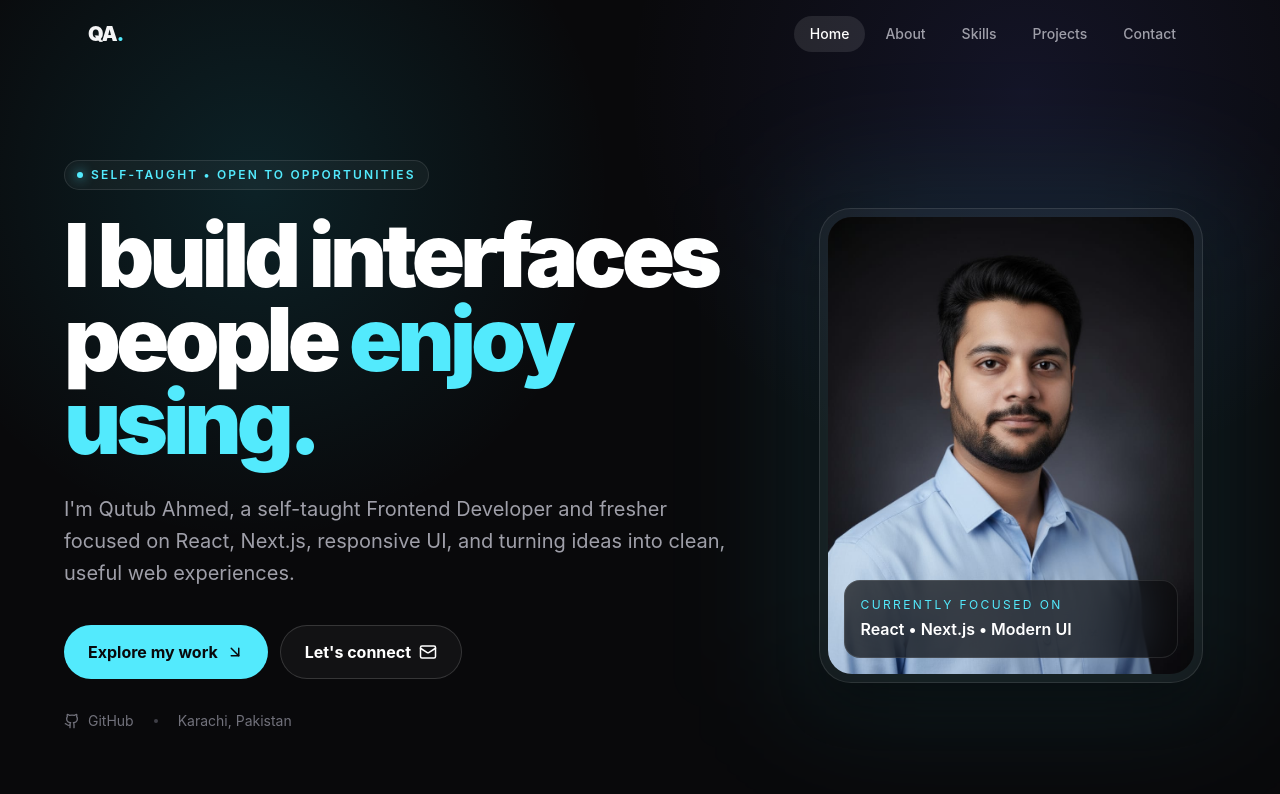
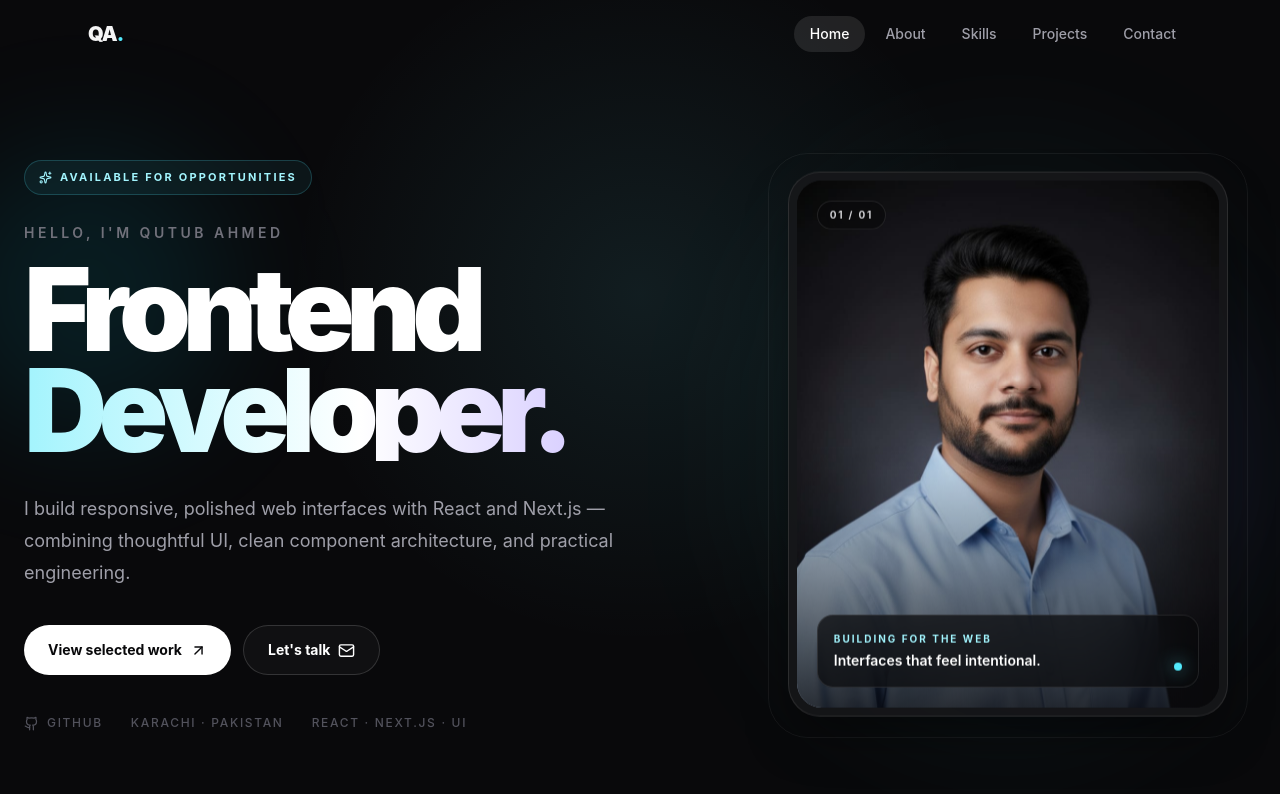
Before and after one commit to qutubahmed732/Portfolio, a React (Vite) app: page / in a window 1280 px wide. Shown: the top 794 px of the page. Built offline with nearby package versions, Linux system fonts and the light colour scheme.

Commit message:
feat: create immersive premium hero experience

```diff
--- a/src/components/Hero.jsx
+++ b/src/components/Hero.jsx
@@ -1,64 +1,102 @@
 import { useEffect, useRef } from "react";
-import { ArrowDownRight, Github, Mail } from "lucide-react";
+import { ArrowUpRight, Github, Mail, Sparkles } from "lucide-react";
 import myImage from "../images/my_image.jpeg";
 
 export default function Hero() {
   const heroRef = useRef(null);
 
   useEffect(() => {
-    if (!window.gsap || window.matchMedia("(prefers-reduced-motion: reduce)").matches) return undefined;
+    const root = heroRef.current;
+    if (!root || !window.gsap || window.matchMedia("(prefers-reduced-motion: reduce)").matches) return undefined;
+
     const gsap = window.gsap;
     const ctx = gsap.context(() => {
-      gsap.from(".hero-kicker, .hero-title, .hero-copy, .hero-actions, .hero-card", { y: 32, opacity: 0, duration: 0.8, stagger: 0.1, ease: "power3.out" });
-    }, heroRef);
-    return () => ctx.revert();
+      gsap.fromTo(".hero-reveal", { y: 42, opacity: 0 }, { y: 0, opacity: 1, duration: 0.9, stagger: 0.09, ease: "power3.out" });
+      gsap.to(".hero-orb-a", { x: 70, y: 35, duration: 7, repeat: -1, yoyo: true, ease: "sine.inOut" });
+      gsap.to(".hero-orb-b", { x: -55, y: -30, duration: 9, repeat: -1, yoyo: true, ease: "sine.inOut" });
+      gsap.to(".hero-image", { y: -10, duration: 3.8, repeat: -1, yoyo: true, ease: "sine.inOut" });
+    }, root);
+
+    const onPointerMove = (event) => {
+      const rect = root.getBoundingClientRect();
+      root.style.setProperty("--mx", `${event.clientX - rect.left}px`);
+      root.style.setProperty("--my", `${event.clientY - rect.top}px`);
+    };
+    root.addEventListener("pointermove", onPointerMove, { passive: true });
+    return () => {
+      root.removeEventListener("pointermove", onPointerMove);
+      ctx.revert();
+    };
   }, []);
 
   return (
-    <section ref={heroRef} id="home" className="relative isolate overflow-hidden px-6 pb-20 pt-32 sm:pb-28 sm:pt-40">
-      <div className="pointer-events-none absolute inset-0 -z-10 bg-[radial-gradient(circle_at_20%_20%,rgba(34,211,238,.12),transparent_28%),radial-gradient(circle_at_80%_10%,rgba(99,102,241,.12),transparent_30%)]" />
-      <div className="mx-auto grid max-w-6xl items-center gap-14 lg:grid-cols-[1.25fr_.75fr]">
+    <section ref={heroRef} id="home" className="relative isolate min-h-[calc(100vh-1px)] overflow-hidden border-b border-white/10 px-6 pb-16 pt-32 sm:pt-40 lg:pb-24">
+      <div className="hero-grid pointer-events-none absolute inset-0 -z-20 opacity-60" />
+      <div className="pointer-events-none absolute inset-0 -z-10 bg-[radial-gradient(500px_circle_at_var(--mx,50%)_var(--my,30%),rgba(103,232,249,.09),transparent_70%)]" />
+      <div className="hero-orb-a pointer-events-none absolute -left-32 top-28 -z-10 h-72 w-72 rounded-full bg-cyan-400/10 blur-3xl" />
+      <div className="hero-orb-b pointer-events-none absolute right-0 top-1/3 -z-10 h-80 w-80 rounded-full bg-violet-500/10 blur-3xl" />
+
+      <div className="mx-auto grid max-w-7xl items-center gap-16 lg:grid-cols-[1.15fr_.85fr]">
         <div>
-          <div className="hero-kicker mb-6 inline-flex items-center gap-2 rounded-full border border-white/10 bg-white/[.04] px-3 py-1.5 text-xs font-semibold uppercase tracking-[.18em] text-cyan-300">
-            <span className="h-1.5 w-1.5 rounded-full bg-cyan-300 shadow-[0_0_12px_currentColor]" /> Self-taught • Open to opportunities
+          <div className="hero-reveal mb-7 inline-flex items-center gap-2 rounded-full border border-cyan-300/20 bg-cyan-300/[.06] px-3.5 py-2 text-[11px] font-bold uppercase tracking-[.2em] text-cyan-200">
+            <Sparkles size={13} /> Available for opportunities
           </div>
-          <h1 className="hero-title max-w-4xl text-5xl font-black tracking-[-.055em] text-white sm:text-7xl lg:text-[5.5rem] lg:leading-[.95]">
-            I build interfaces people <span className="text-cyan-300">enjoy using.</span>
+
+          <p className="hero-reveal mb-4 text-sm font-semibold tracking-[.25em] text-zinc-500">HELLO, I'M QUTUB AHMED</p>
+          <h1 className="hero-reveal max-w-5xl text-[clamp(3.5rem,9vw,7.5rem)] font-black leading-[.88] tracking-[-.075em] text-white">
+            Frontend
+            <span className="block bg-gradient-to-r from-cyan-200 via-white to-violet-300 bg-clip-text text-transparent">Developer.</span>
           </h1>
-          <p className="hero-copy mt-7 max-w-2xl text-lg leading-8 text-zinc-400 sm:text-xl">
-            I'm Qutub Ahmed, a self-taught Frontend Developer and fresher focused on React, Next.js, responsive UI, and turning ideas into clean, useful web experiences.
+          <p className="hero-reveal mt-8 max-w-2xl text-base leading-7 text-zinc-400 sm:text-lg sm:leading-8">
+            I build responsive, polished web interfaces with React and Next.js — combining thoughtful UI, clean component architecture, and practical engineering.
           </p>
-          <div className="hero-actions mt-9 flex flex-col gap-3 sm:flex-row">
-            <a href="#projects" className="group inline-flex items-center justify-center gap-2 rounded-full bg-cyan-300 px-6 py-3.5 font-bold text-zinc-950 transition hover:-translate-y-0.5 hover:bg-cyan-200">
-              Explore my work <ArrowDownRight size={18} className="transition group-hover:translate-x-0.5 group-hover:translate-y-0.5" />
+
+          <div className="hero-reveal mt-9 flex flex-col gap-3 sm:flex-row">
+            <a href="#projects" className="group inline-flex items-center justify-center gap-2 rounded-full bg-white px-6 py-3.5 text-sm font-bold text-zinc-950 transition duration-300 hover:-translate-y-1 hover:bg-cyan-100">
+              View selected work <ArrowUpRight size={17} className="transition group-hover:translate-x-0.5 group-hover:-translate-y-0.5" />
             </a>
-            <a href="#contact" className="inline-flex items-center justify-center gap-2 rounded-full border border-white/15 bg-white/[.04] px-6 py-3.5 font-bold text-white transition hover:-translate-y-0.5 hover:bg-white/[.08]">
-              Let's connect <Mail size={18} />
+            <a href="mailto:qutubahmed104@gmail.com" className="inline-flex items-center justify-center gap-2 rounded-full border border-white/15 bg-white/[.03] px-6 py-3.5 text-sm font-bold text-white transition duration-300 hover:-translate-y-1 hover:border-cyan-300/40 hover:bg-white/[.07]">
+              Let's talk <Mail size={17} />
             </a>
           </div>
-          <div className="mt-8 flex items-center gap-5 text-sm text-zinc-500">
-            <a href="https://github.com/qutubahmed732" target="_blank" rel="noreferrer" className="inline-flex items-center gap-2 hover:text-white"><Github size={16} /> GitHub</a>
-            <span className="h-1 w-1 rounded-full bg-zinc-700" />
-            <span>Karachi, Pakistan</span>
+
+          <div className="hero-reveal mt-10 flex flex-wrap items-center gap-x-7 gap-y-3 text-xs font-medium uppercase tracking-[.14em] text-zinc-600">
+            <a href="https://github.com/qutubahmed732" target="_blank" rel="noreferrer" className="inline-flex items-center gap-2 transition hover:text-cyan-200"><Github size={15} /> GitHub</a>
+            <span>Karachi · Pakistan</span>
+            <span>React · Next.js · UI</span>
           </div>
         </div>
 
-        <div className="hero-card relative mx-auto w-full max-w-sm">
-          <div className="absolute -inset-6 rounded-[2rem] bg-cyan-300/10 blur-3xl" />
-          <div className="relative overflow-hidden rounded-[2rem] border border-white/10 bg-white/[.04] p-2 shadow-2xl shadow-black/40">
-            <div className="relative aspect-[4/5] overflow-hidden rounded-[1.5rem] bg-zinc-900">
-              <img src={myImage} alt="Qutub Ahmed" className="h-full w-full object-cover object-top grayscale-[15%] transition duration-700 hover:scale-[1.03]" />
-              <div className="absolute inset-x-4 bottom-4 rounded-2xl border border-white/10 bg-zinc-950/70 p-4 backdrop-blur-xl">
-                <p className="text-xs uppercase tracking-[.2em] text-cyan-300">Currently focused on</p>
-                <p className="mt-1 font-semibold text-white">React • Next.js • Modern UI</p>
+        <div className="hero-reveal relative mx-auto w-full max-w-[440px] lg:justify-self-end">
+          <div className="absolute -inset-5 rounded-[2.5rem] border border-white/[.06]" />
+          <div className="absolute -inset-10 rounded-full bg-cyan-300/[.04] blur-3xl" />
+          <div className="hero-image relative overflow-hidden rounded-[2rem] border border-white/10 bg-zinc-900/80 p-2 shadow-2xl shadow-black/50">
+            <div className="relative aspect-[4/5] overflow-hidden rounded-[1.55rem] bg-zinc-950">
+              <img src={myImage} alt="Qutub Ahmed" className="h-full w-full object-cover object-top grayscale-[10%] transition duration-700 hover:scale-[1.025]" />
+              <div className="absolute inset-0 bg-gradient-to-t from-zinc-950 via-transparent to-transparent opacity-80" />
+              <div className="absolute left-5 top-5 rounded-full border border-white/10 bg-zinc-950/60 px-3 py-1.5 text-[10px] font-bold uppercase tracking-[.18em] text-zinc-300 backdrop-blur-xl">01 / 01</div>
+              <div className="absolute inset-x-5 bottom-5 rounded-2xl border border-white/10 bg-zinc-950/70 p-4 backdrop-blur-xl">
+                <div className="flex items-end justify-between gap-4">
+                  <div>
+                    <p className="text-[10px] font-bold uppercase tracking-[.2em] text-cyan-200">Building for the web</p>
+                    <p className="mt-1 text-sm font-semibold text-white">Interfaces that feel intentional.</p>
+                  </div>
+                  <span className="h-2 w-2 shrink-0 rounded-full bg-cyan-300 shadow-[0_0_18px_rgba(103,232,249,.9)]" />
+                </div>
               </div>
             </div>
           </div>
         </div>
       </div>
-      <button onClick={() => document.getElementById("about")?.scrollIntoView({ behavior: "smooth" })} className="mx-auto mt-16 block text-zinc-600 transition hover:text-cyan-300" aria-label="Scroll to about section">
-        <ArrowDownRight className="rotate-45" />
-      </button>
+
+      <div className="hero-reveal mx-auto mt-16 grid max-w-7xl grid-cols-2 border-y border-white/10 sm:grid-cols-4">
+        {[["09+", "Projects built"], ["React", "Primary stack"], ["Next.js", "Framework"], ["100%", "Self-taught"]].map(([value, label]) => (
+          <div key={label} className="border-r border-white/10 px-4 py-5 last:border-r-0 sm:px-6">
+            <p className="text-lg font-bold tracking-tight text-white sm:text-xl">{value}</p>
+            <p className="mt-1 text-[10px] font-semibold uppercase tracking-[.15em] text-zinc-600">{label}</p>
+          </div>
+        ))}
+      </div>
     </section>
   );
 }
```
